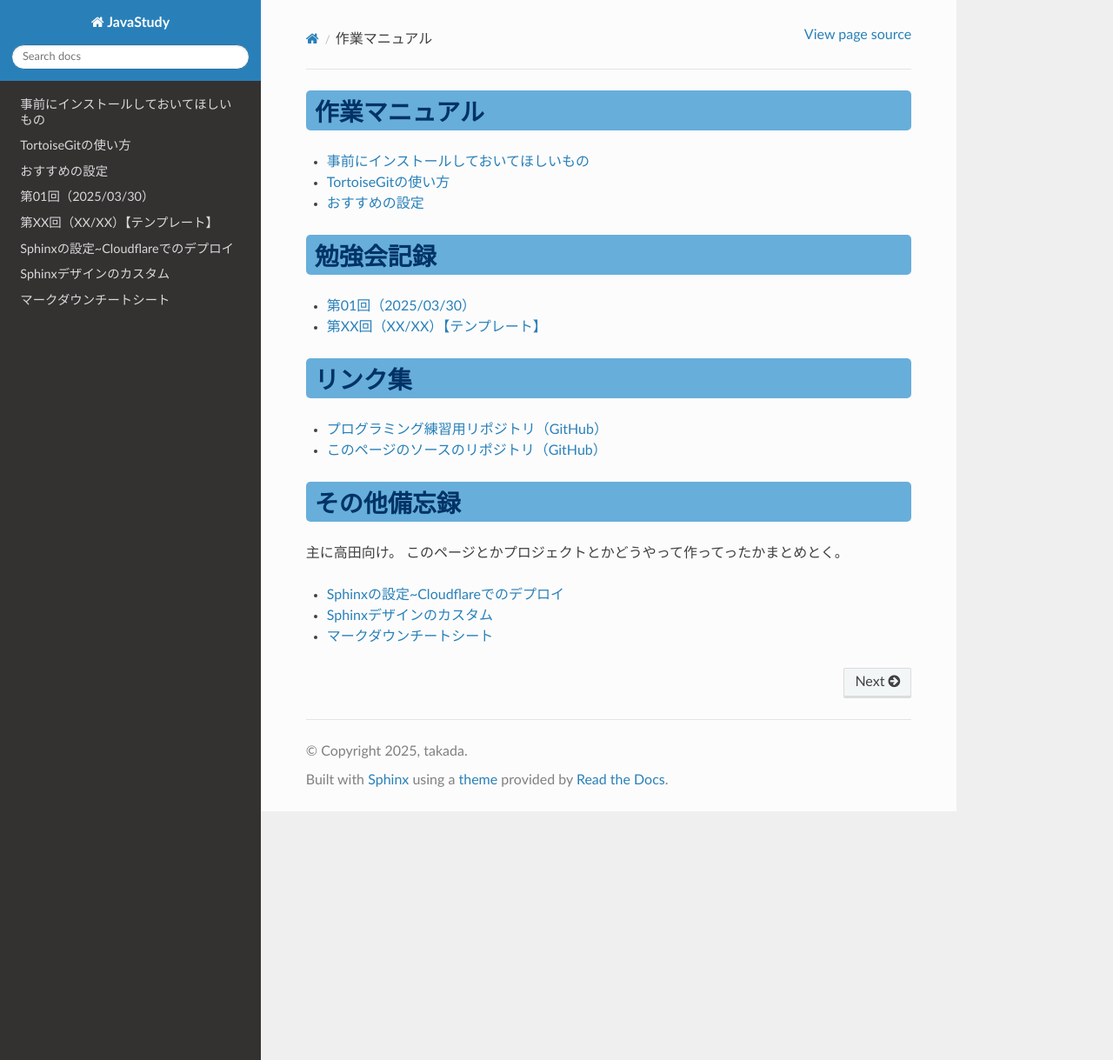
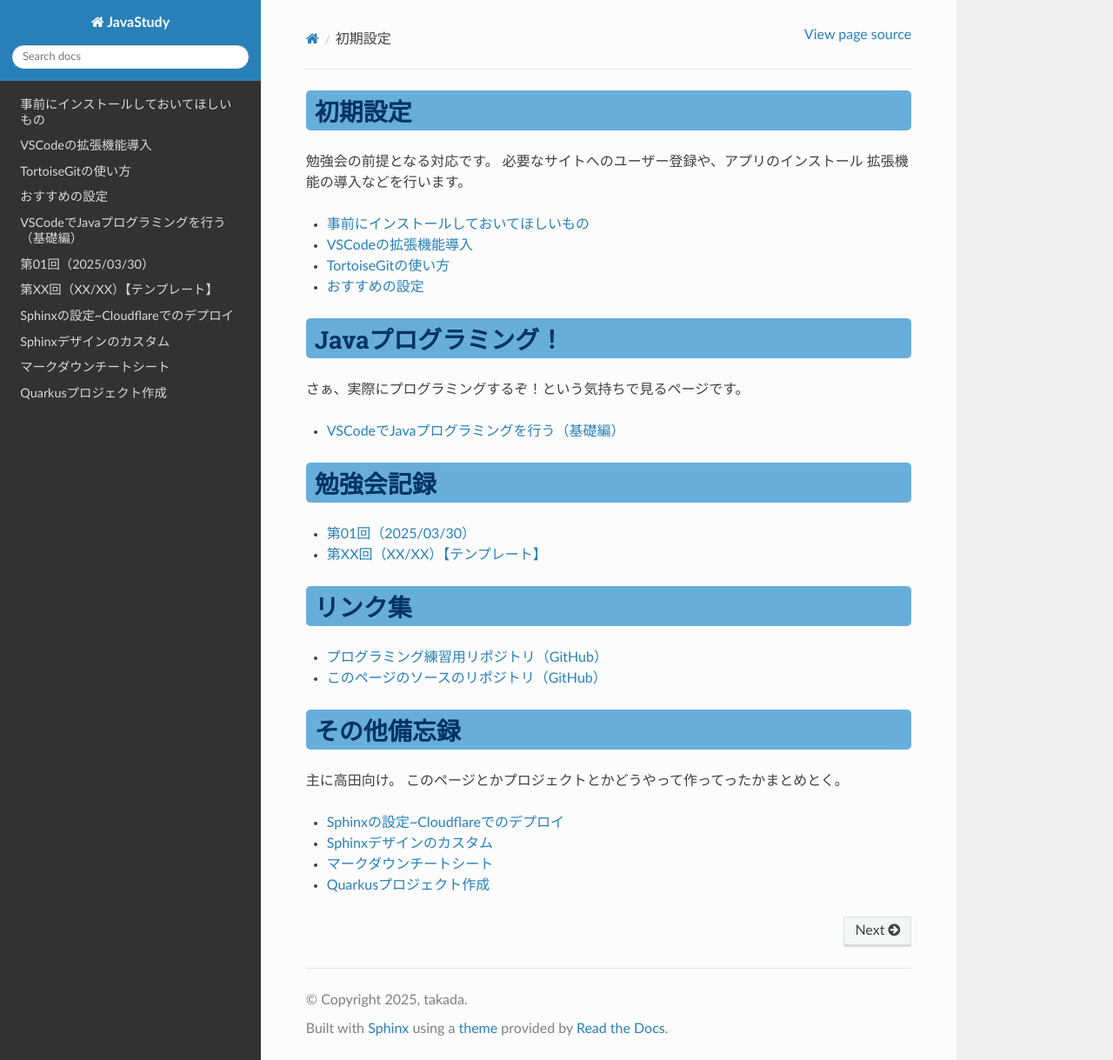
Before and after one commit to tau057/JavaStudy, a Sphinx documentation site: the page built from source/index.rst, in a window 1280 px wide and 1219 px high. Shown: the whole window at 87% size. Built offline with Sphinx 7.4.7 and the Read the Docs theme 3.1.0, drawn with Linux system fonts in a browser that asks for light colours.

Commit message:
simpleなJavaプロジェクトを作成するための手順を記載

````diff
--- /dev/null
+++ b/source/JavaProgramming/simpleProject.md
@@ -0,0 +1,44 @@
+# VSCodeでJavaプログラミングを行う（基礎編）
+
+案件のプロジェクトのような複雑なものではなく
+mainクラスから実行可能な、小さなプロジェクトを作成します。
+
+## 概要
+
+* 前提条件
+* プロジェクトの新規作成
+* mainの記述・実行
+
+## 詳細
+
+### 前提条件
+
+* JDKのインストール・パスの設定が行われている
+* VSCodeがインストールされている
+* VSCodeにjava用の拡張機能が導入されている
+
+### プロジェクトの新規作成
+
+* 1. VSCodeを開いて Ctrl+Shift+P > create java projectを入力・選択
+* 2. no build toolを選択（起動ボタンから実行するための設定）
+* 3. プロジェクトの作成位置を選ぶ
+* 4. プロジェクト名を設定する（今回は「neco-simple-java-project」）
+
+|①|②|
+|---|---|
+|![image](Images/s_01_newProject.png)|![image](Images/s_02_noBuildTool.png)|
+|③|④|
+|![image](Images/s_03_selectLocation.png)|![image](Images/s_04_inputProjectName.png)|
+
+
+### mainメソッドの記述・実行
+
+* 1. src/App.javaにmainクラスがあるので、自由に書き換える
+* 2. 左上にある実行ボタンを押すと起動できる
+* 3. 後は自由に設計・実装して試してみる
+
+![image](images/s_05_main.png)
+
+```{note}
+上記プロジェクトはリポジトリにPushしてあるので、自由にPullして使ってください。
+```
--- /dev/null
+++ b/source/Others/quarkusSetUp.md
@@ -0,0 +1,67 @@
+# Quarkusプロジェクト作成
+
+```{caution}
+いろいろ試しながら、現在実装中です。
+```
+
+## 前提
+
+-
+
+## 作業概要
+
+- プロジェクト新規作成記録
+- ビルド方法
+- GitIgnore設定
+
+## 作業詳細
+
+### プロジェクト新規作成記録
+
+* 公式サイトを利用する。CLIでの作成も可能なようだけどわからない。
+  * [公式のプロジェクト作成用サイトリンク](https://code.quarkus.io/)
+  * 会社で使うときもこっから作ってたし、よほど詳細な設定をしたくならない限りはここで良さそう。
+
+```{attention}
+下記の設定内容は今あいまい
+```
+
+* 設定内容
+  * プロジェクト名
+    * neco-java-study
+  * ビルドツール
+    * gradlew：なんかmavenは使いたくない。ビルド設定もjavaの世界で記述できたはず。
+  * 選択する機能
+    * Rest：RestAPI使うための設定のはず
+    * RestClient：確かウェブ上で起動後の操作ができる設定だったと思う　うわーこれイランかも（追記）
+    * HiberaateORM
+    * HiberaateORM Panache : DB項目との紐づけのために必要
+    * H2のJDBC：H2というDB使うための設定
+
+
+### ビルド方法
+
+* プロジェクトのルートでコンソールを開き、以下のコマンド実行
+```
+ gradlew quarkusDev
+```
+
+* 起動前に自動でダウンロード処理が走る場合がある。
+    * gradlewのbinデータ（主に初回起動時）
+    * ライブラリのjarデータ（初回起動・設定更新時）
+* 以下のような状態になったら起動成功（Quarkusのマークが出る）
+
+![image](Images/gradlewQuarkusDevSuccsess.png)
+
+* 停止したい場合はコンソール上で Ctrl+C > Y 入力
+
+* 下記の実行中は下記のページにアクセスすることで、デバッグ等が行える。
+```
+http://localhost:8080/q/dev/
+```
+
+### GitIgnore設定
+
+* 以下はビルド時に作成される項目なので、バージョン管理対象外とする
+  * .gradlewフォルダ
+  * buildフォルダ
--- /dev/null
+++ b/source/SetUpManuals/extentionsForVSCode.md
@@ -0,0 +1,26 @@
+# VSCodeの拡張機能導入
+
+勉強会で必要な拡張機能を導入します。
+
+## 概要
+
+* 拡張機能のインストール方法
+* 必要な拡張機能
+
+## 詳細
+
+### 拡張機能のインストール方法
+
+* 1.VSCodeを開き、下記のアイコンを選択する
+* 2.インストール予定の拡張機能名を入力し、検索する
+* 3.対象の拡張機能を選択肢て、インストールボタン押下
+  * 似た名前の拡張機能が多いから注意
+
+|||
+|---|---|
+| ![image](Images/extentions_01_search.png) | ![image](Images/extentions_02_install.png)|
+
+### 必要な拡張機能
+
+* Java Extension Pack
+  * Javaのプロジェクトの作成・実行に必要
--- a/source/index.rst
+++ b/source/index.rst
@@ -1,12 +1,27 @@
-作業マニュアル
+初期設定
 ===============================
+勉強会の前提となる対応です。
+必要なサイトへのユーザー登録や、アプリのインストール
+拡張機能の導入などを行います。
 
 .. toctree::
    :maxdepth: 1
 
    ./SetUpManuals/inits
+   ./SetUpManuals/extentionsForVSCode
    ./SetUpManuals/howToUseTortoiseGit
    ./SetUpManuals/tips
+
+
+Javaプログラミング！
+===============================
+さぁ、実際にプログラミングするぞ！という気持ちで見るページです。
+
+.. toctree::
+   :maxdepth: 1
+
+   ./JavaProgramming/simpleProject
+
 
 
 勉強会記録
````
Also changed, not shown: other parts of source/index.rst (+1 -0 lines), source/JavaProgramming/Images/s_01_newProject.png (added), source/JavaProgramming/Images/s_02_noBuildTool.png (added), source/JavaProgramming/Images/s_03_selectLocation.png (added), source/JavaProgramming/Images/s_04_inputProjectName.png (added), source/JavaProgramming/Images/s_05_main.png (added), source/JavaProgramming/image.png (added), source/Others/Images/gradlewQuarkusDevSuccsess.png (added), source/SetUpManuals/Images/extentions_01_search.png (added), source/SetUpManuals/Images/extentions_02_install.png (added).
